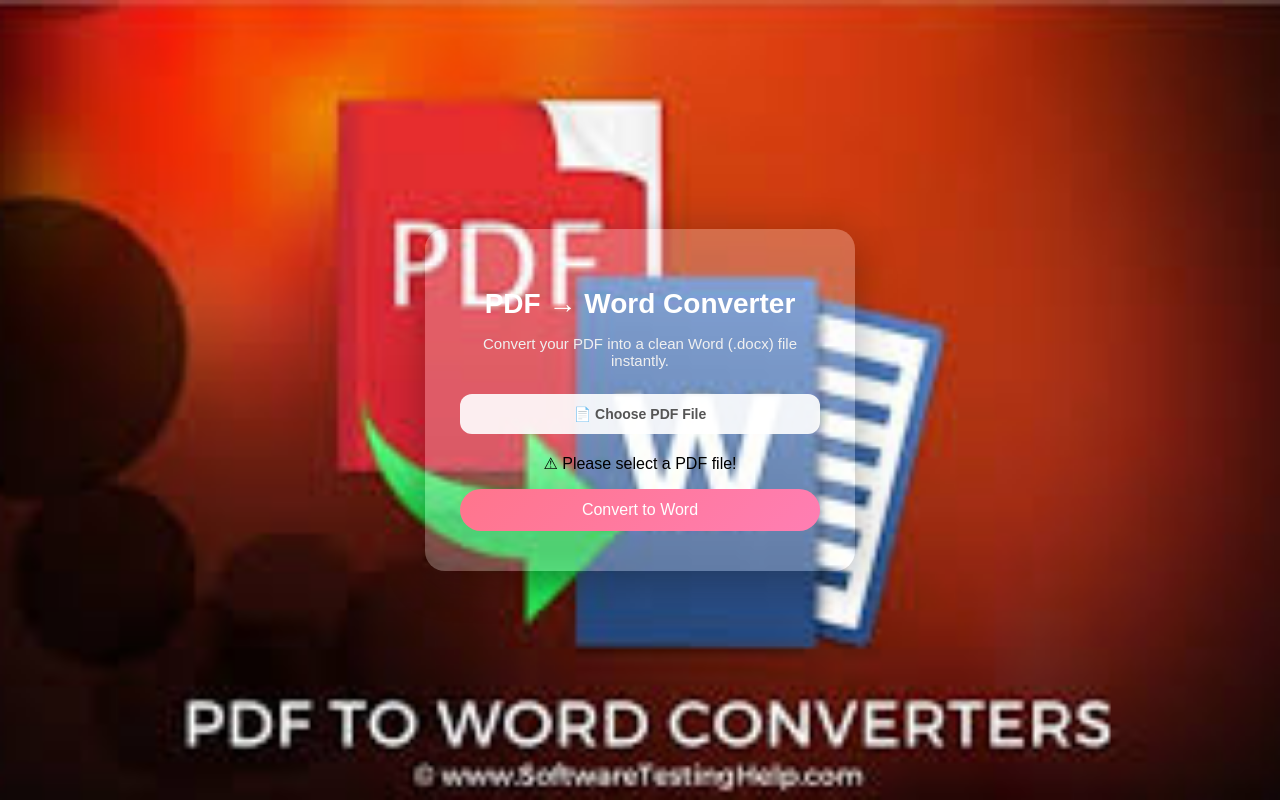
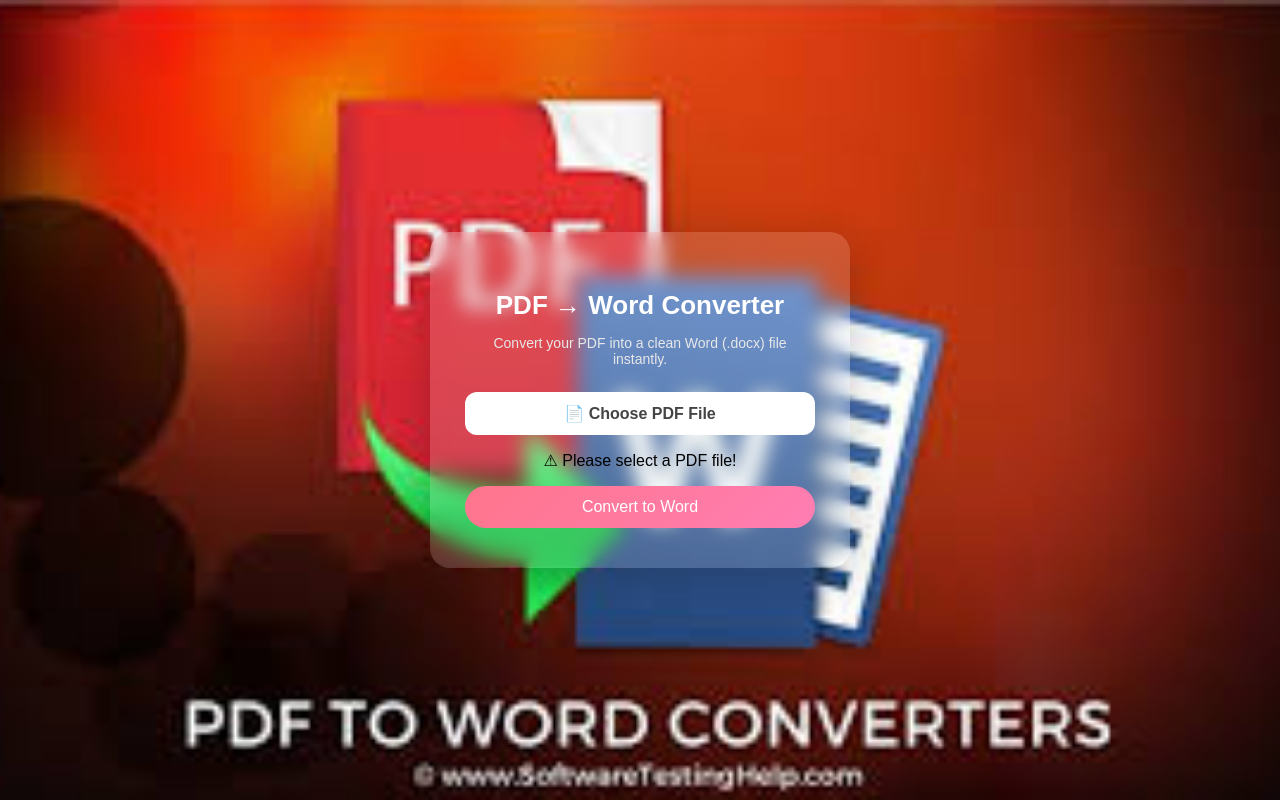
Before and after one commit to ankita05-web/pdf2word, a Flask app: page / in a window 1280 px wide. Run offline with Flask 3, Linux system fonts and the light colour scheme.

Commit message:
Update style.css

```diff
--- a/static/style.css
+++ b/static/style.css
@@ -1,74 +1,63 @@
-/* ===============================
-   🌄 Body with Background Image
-================================= */
+/* Background image */
 body {
     margin: 0;
     font-family: 'Poppins', sans-serif;
+    background: url('/static/bg.jpg') no-repeat center center fixed;
+    background-size: cover;
     height: 100vh;
     display: flex;
     justify-content: center;
     align-items: center;
-    background: url('../static/bg.jpg') no-repeat center center fixed;
-    background-size: cover;
 }
 
-/* ===============================
-   🟦 Glass Effect Form Container
-================================= */
+/* Glass Effect Form Box */
 .container {
-    background: rgba(255, 255, 255, 0.25); /* Slightly transparent */
+    background: rgba(255, 255, 255, 0.15);
     padding: 40px 35px;
     border-radius: 20px;
-    box-shadow: 0 10px 40px rgba(0, 0, 0, 0.3);
+    box-shadow: 0 10px 40px rgba(0, 0, 0, 0.2);
+    backdrop-filter: blur(10px);
     text-align: center;
-    width: 360px;
+    width: 350px;
 }
 
-/* ===============================
-   🏷️ Title and Subtitle
-================================= */
+/* Title */
 h1 {
-    color: #fff;
-    font-size: 28px;
-    margin-bottom: 10px;
+    color: white;
+    font-size: 26px;
+    margin-bottom: 12px;
 }
 
+/* Subtitle */
 .subtitle {
-    color: #f0f0f0;
+    color: #e8e8e8;
     margin-bottom: 25px;
-    font-size: 15px;
+    font-size: 14px;
 }
 
-/* ===============================
-   📄 File Input
-================================= */
+/* File input box */
 .upload-box {
     display: block;
-    background: rgba(255, 255, 255, 0.9);
-    color: #333;
+    background: white;
+    color: #444;
     padding: 12px;
     border-radius: 12px;
     cursor: pointer;
-    margin-bottom: 20px;
+    margin-bottom: 10px;
     font-weight: 600;
-    position: relative;
-    overflow: hidden;
-    text-align: center;
 }
 
 .upload-box input {
     display: none;
 }
 
-.upload-box span {
-    display: block;
-    font-size: 14px;
-    color: #555;
+/* File name display */
+#file-name {
+    color: #fff;
+    margin-bottom: 15px;
 }
 
-/* ===============================
-   💙 Convert Button
-================================= */
+/* Convert Button */
 .btn {
     background: linear-gradient(135deg, #ff758c, #ff7eb3);
     border: none;
@@ -85,13 +74,3 @@ h1 {
     transform: scale(1.05);
     box-shadow: 0 6px 20px rgba(255, 120, 180, 0.4);
 }
-
-/* ===============================
-   ⚠️ Error Message
-================================= */
-#error-message {
-    color: #ff4d4d;
-    font-size: 14px;
-    margin-bottom: 15px;
-    display: none;
-}
```
